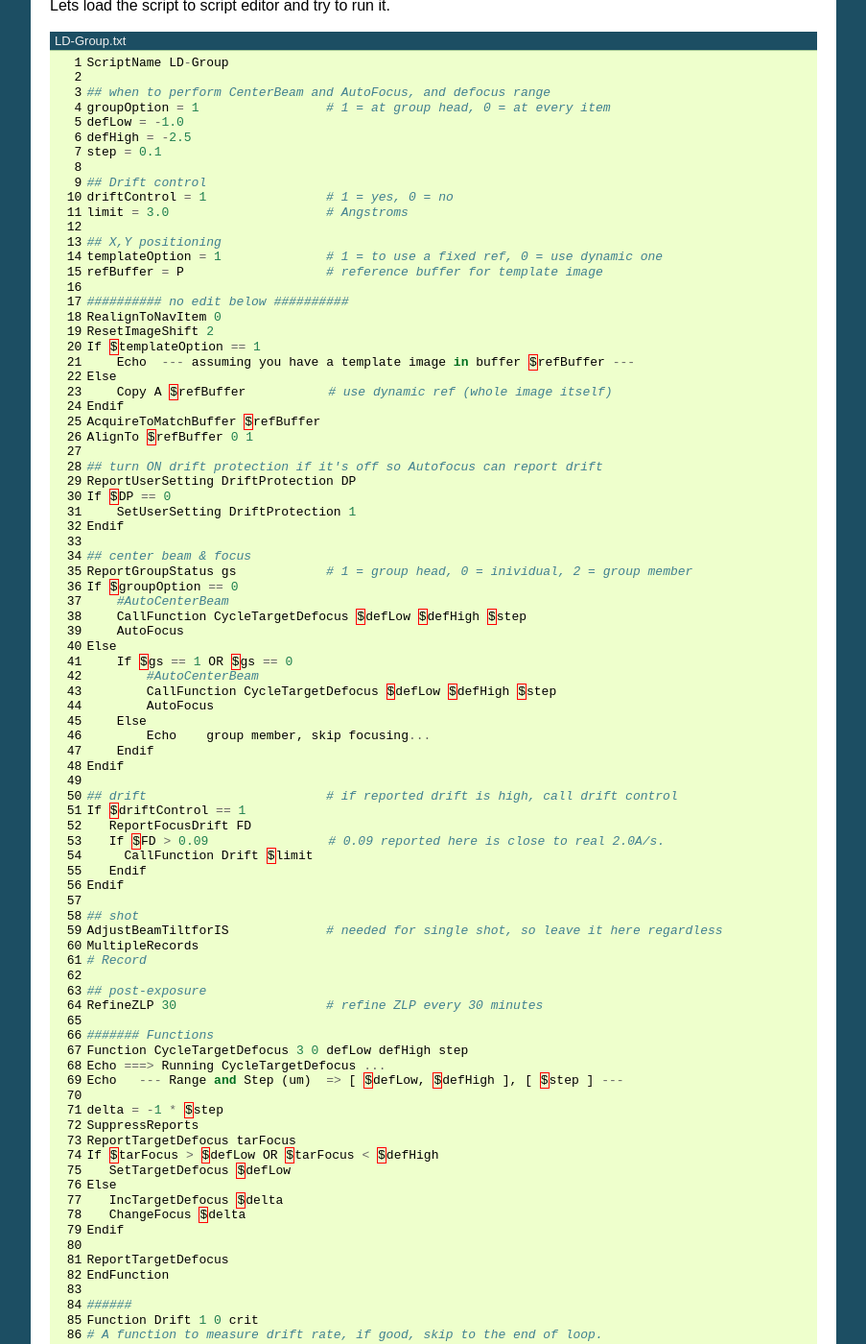
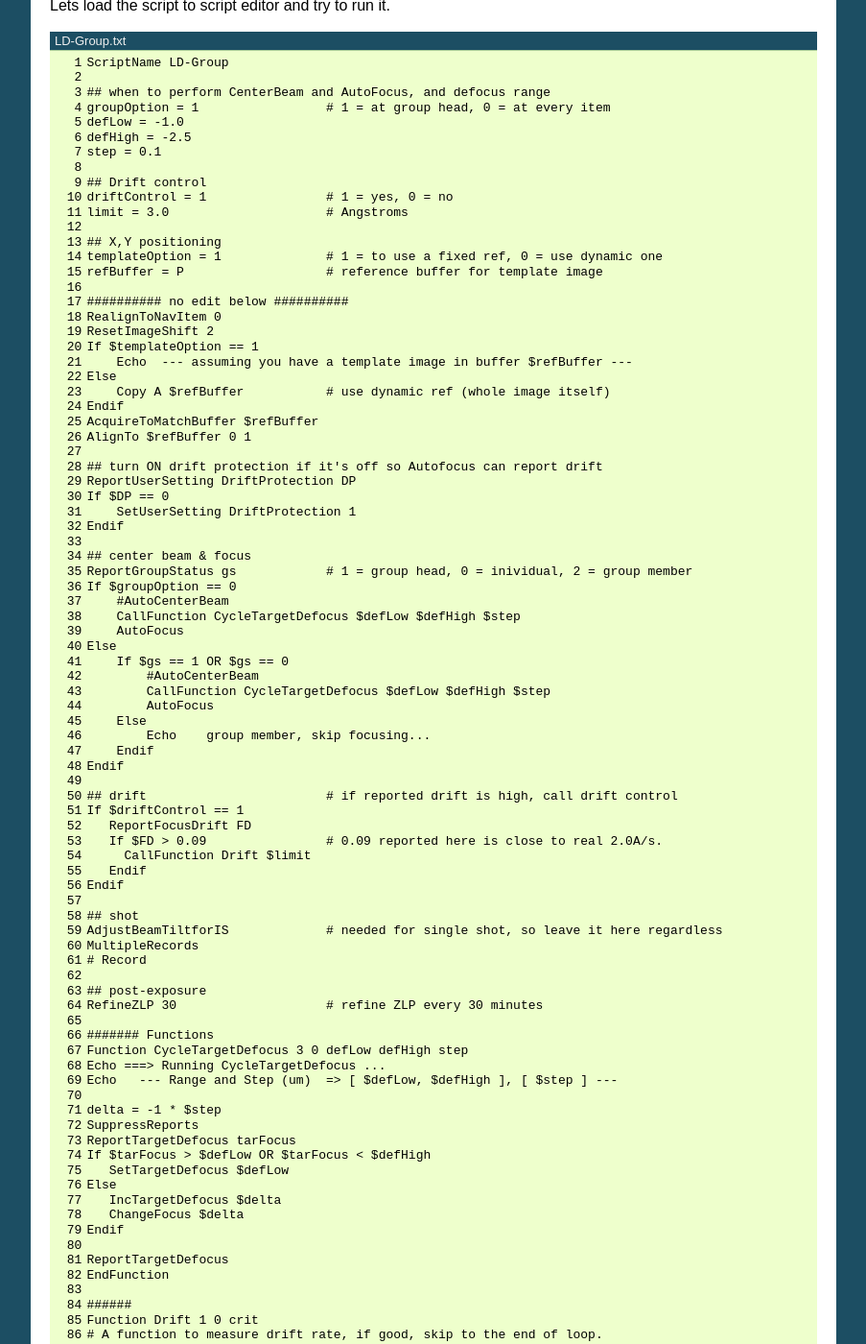
Before and after one commit to xuchen66/sphinx-emdocs, a Sphinx documentation site: the page built from source/singleparticle_serialem.rst, in a window 1280 px wide and 1400 px high, scrolled down 2343 px. Shown: the whole window at 96% size, without its empty margins (198-1101 px from the left). Built offline with Sphinx 7.4.7, drawn with Linux system fonts in a browser that asks for light colours; pages that are not in the unit, such as notebooks, are missing from menus; part of the change alters nothing that is shown; some of the changed text lies outside the part shown.

```diff
--- a/source/singleparticle_serialem.rst
+++ b/source/singleparticle_serialem.rst
@@ -124,8 +124,8 @@ Test Main Script to Run
 Lets load the script to script editor and try to run it.
 
 .. literalinclude:: LD-Group.txt
-   :language: python
    :caption:
+   :name:
    :linenos:
 
 This script calls two functions - ``CycleTargetDefocus`` and ``Drift``. This is a standalone script. Some other functions can found `here on github.com <https://github.com/xuchen66/SerialEM-scripts/blob/new-features/MyFuncs.txt/>`_.
```
